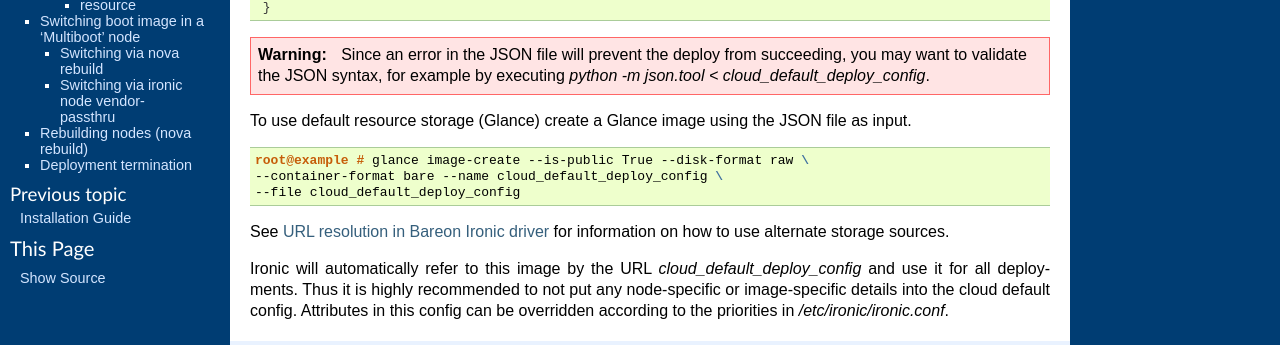
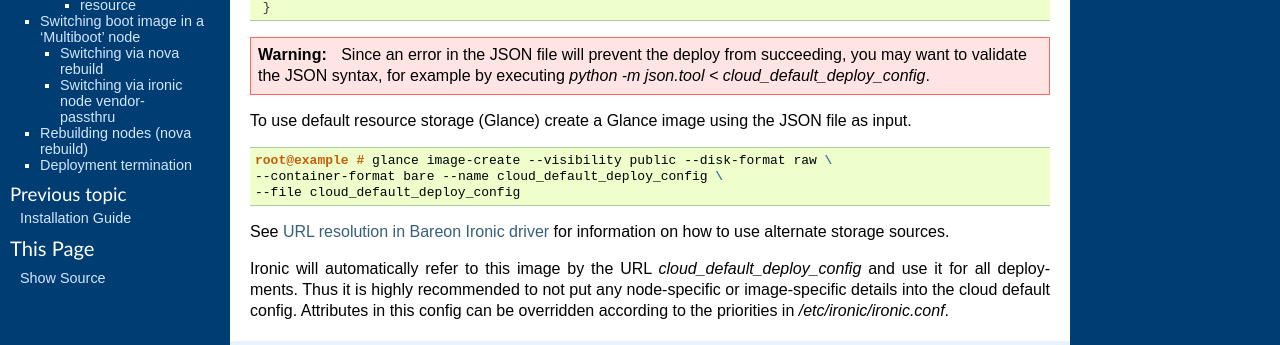
Before and after one commit to openstack-archive/bareon-ironic, a Sphinx documentation site: the page built from doc/source/user-guide.rst, in a window 1280 px wide and 1400 px high, scrolled down 578 px. Shown: the part 107-452 px from the top of the window. Built offline with Sphinx 7.4.7, drawn with Linux system fonts in a browser that asks for light colours; the version number is read from the project's files by our own code; some of the changed text lies outside the part shown.

Commit message:
Fix docs about --is-public parameter for glance image-create
The glance CLI now defaults to the v2 API which has a non-binary
visibility field, therefor the "--is-public" parameter has been removed
and "--visibility public/private" should be used instead (Note: the
--container-format parameter is required now as well)[1].

[1]https://review.openstack.org/#/c/222678/

Change-Id: I823d7359dca11cf2a9429efc5d211f814029c534
Closes-Bug: #1494807

```diff
--- a/doc/source/user-guide.rst
+++ b/doc/source/user-guide.rst
@@ -51,7 +51,7 @@ file as input.
 
 .. code-block:: console
 
-   root@example # glance image-create --is-public True --disk-format raw \
+   root@example # glance image-create --visibility public --disk-format raw \
    --container-format bare --name cloud_default_deploy_config \
    --file cloud_default_deploy_config
 
@@ -136,7 +136,7 @@ JSON deploy configuration file as input.
 
 .. code-block:: console
 
-   root@example # glance image-create --is-public True --disk-format raw \
+   root@example # glance image-create --visibility public --disk-format raw \
    --container-format bare --name deploy_config_example \
    --file deploy_config_example
 
@@ -580,7 +580,7 @@ To add your script to default resource storage (Glance), use the following comma
    ps aux | grep -i ssh
    dmesg | tail
 
-   root@example # glance image-create --is-public True --disk-format raw \
+   root@example # glance image-create --visibility public --disk-format raw \
    --container-format bare --name my_on_fail_script.sh \
    --file my_on_fail_script.sh
 
@@ -721,7 +721,7 @@ deploy configuration file as input.
 
 .. code-block:: console
 
-   root@example # glance image-create --is-public True --disk-format raw \
+   root@example # glance image-create --visibility public --disk-format raw \
    --container-format bare --name actions_list_example \
    --file actions_list_example
 
```
